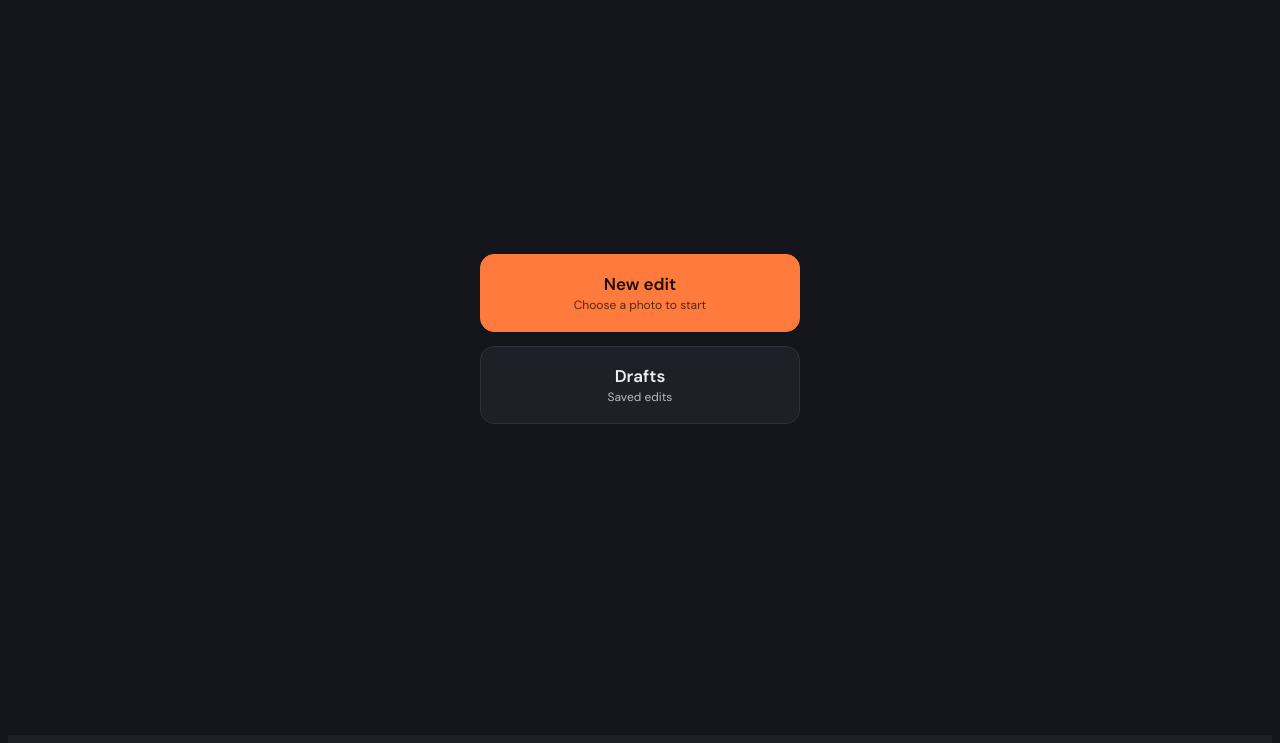
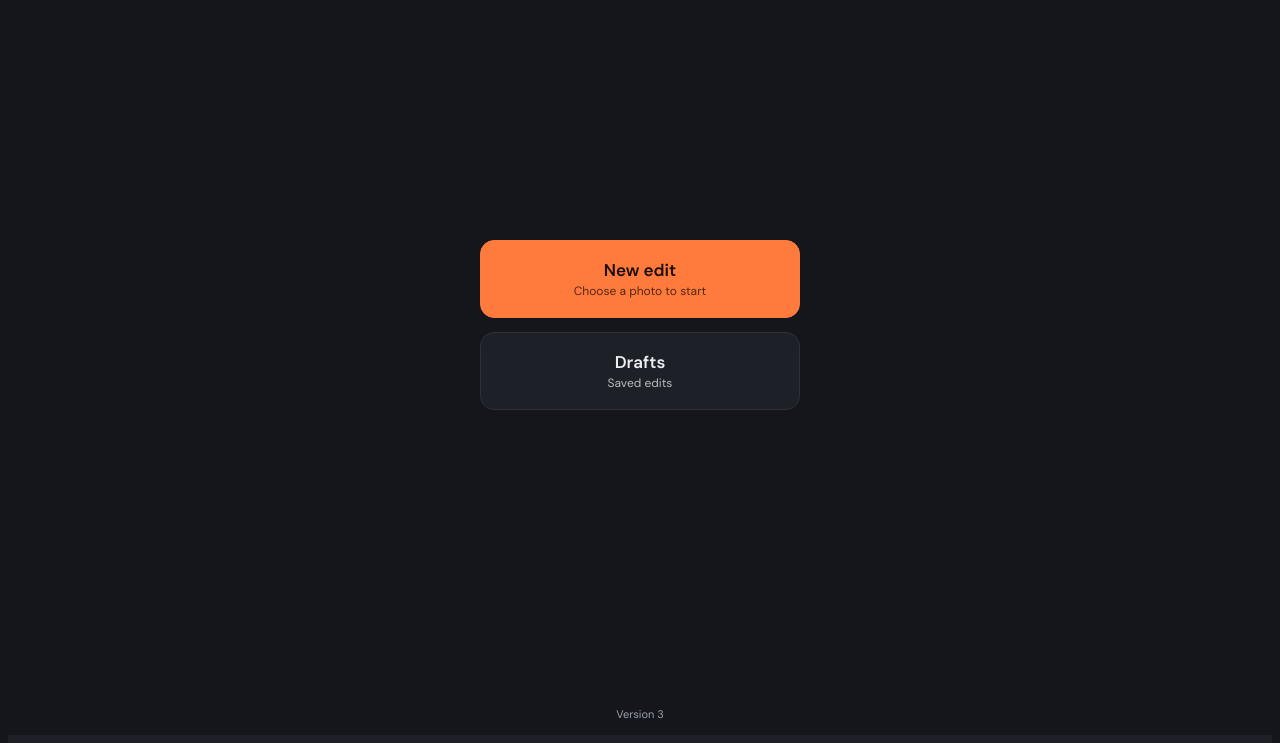
Before and after one commit to PrajwalShettyqwe/picture_z, a plain HTML site: page index.html in a window 1280 px wide. Shown: the part 65-808 px from the top of the page. Drawn offline with Linux system fonts and the light colour scheme.

Commit message:
Add files via upload

```diff
--- a/index.html
+++ b/index.html
@@ -267,6 +267,7 @@ input[type=range]::-moz-range-thumb { width: 4px; height: 28px; border-radius: 2
     <button class="hbtn main" id="h-new" type="button">New edit<small>Choose a photo to start</small></button>
     <button class="hbtn" id="h-drafts" type="button">Drafts<small id="h-dc">Saved edits</small></button>
   </div>
+  <div style="text-align:center;color:var(--muted);font-size:11px;padding:0 0 14px">Version 3</div>
 </div>
 <div class="scr" id="drafts" hidden>
   <div class="dtop"><button class="backb" id="d-back" type="button">&larr; Back</button><h2>Drafts</h2></div>
```
